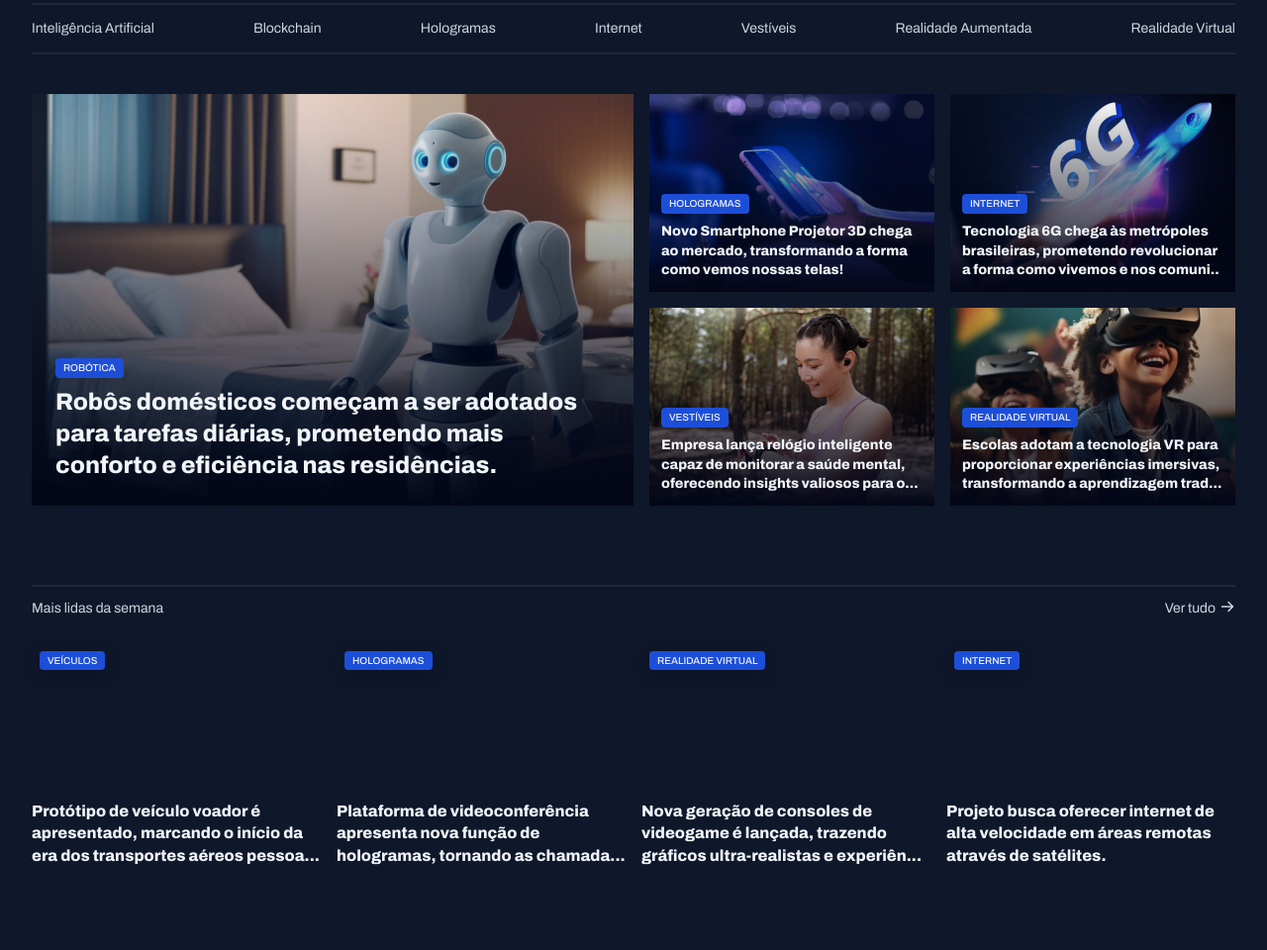
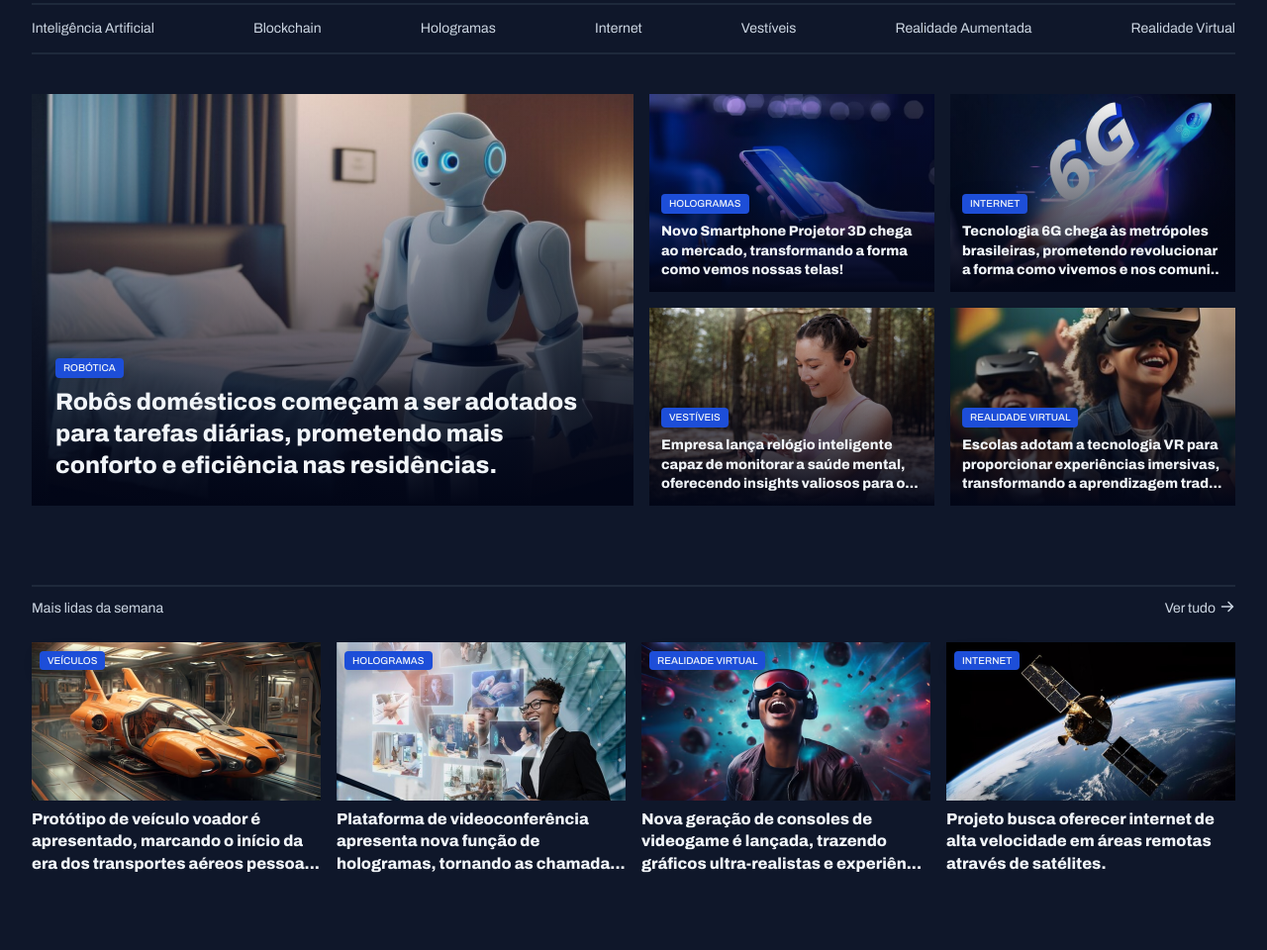
Before and after one commit to oNicorasu/Projeto-Portal-de-Noticias, a plain HTML site: page index.html in a window 1280 px wide. Shown: the part 71-1031 px from the top of the page at 99% size. Drawn offline with Linux system fonts and the light colour scheme.

Commit message:
Update index.html

```diff
--- a/index.html
+++ b/index.html
@@ -74,25 +74,25 @@
          </div>
          <div class="lidas">
             <div>
-               <div>
+               <div id="ml-1">
                   <span class="content">Veículos</span>
                </div>
                <p>Protótipo de veículo voador é apresentado, marcando o início da era dos transportes aéreos pessoa...</p>
             </div>
             <div>
-               <div>
+               <div id="ml-2">
                   <span class="content">Hologramas</span>
                </div>
                <p>Plataforma de videoconferência apresenta nova função de hologramas, tornando as chamada...</p>
             </div>
             <div>
-               <div>
+               <div id="ml-3">
                   <span class="content">Realidade virtual</span>
                </div>
                <p>Nova geração de consoles de videogame é lançada, trazendo gráficos ultra-realistas e experiên...</p>
             </div>
             <div>
-               <div>
+               <div id="ml-4">
                   <span class="content">Internet</span>
                </div>
                <p>Projeto busca oferecer internet de alta velocidade em áreas remotas através de satélites.</p>
```
